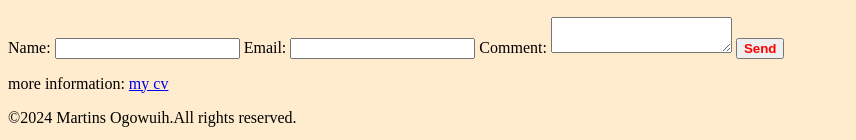
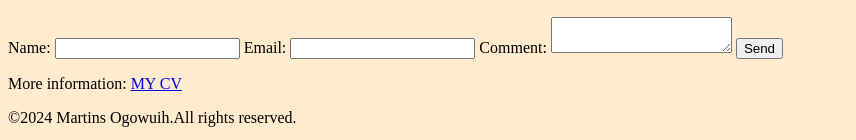
Before and after one commit to mart23333/mart23333.github.io, a plain HTML site: page index.html in a window 1280 px wide. Shown: the part 1085-1225 px from the top of the page, 0-856 px from the left. Drawn offline with Linux system fonts and the light colour scheme; files whose address does not match are found by name.

Commit message:
Add files via upload

```diff
--- a/index.html
+++ b/index.html
@@ -46,7 +46,7 @@
             <textarea id="Comment"name="Comment" required></textarea>
             <button type="submit">Send</button>
         </form>
-        <p>more information: <a href="Design_Your_CV-2.pdf">my cv</a></p>
+        <p>More information: <a href="Design_Your_CV-2.pdf">MY CV</a></p>
 
 
 
--- a/styles.css
+++ b/styles.css
@@ -20,9 +20,4 @@ nav ul li{
         display: inline-block;
         list-style: none;
         margin: 10PX 20PX;
-    } button{
-        color: red;
-        font-weight:bolder;
-
-
     }
```
